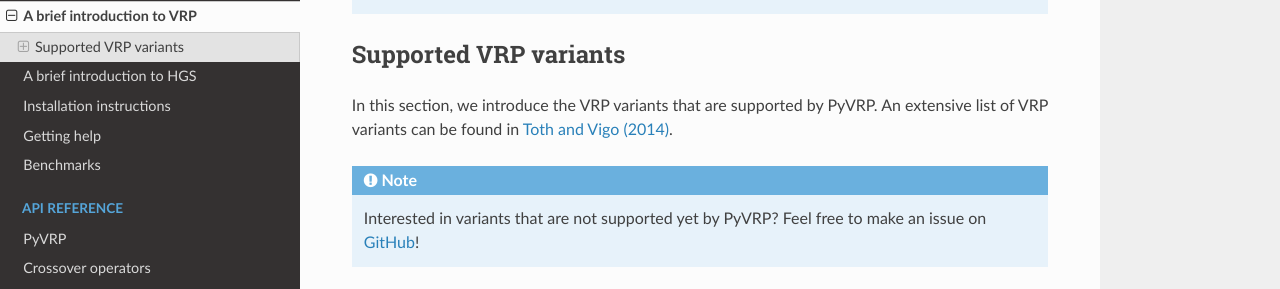
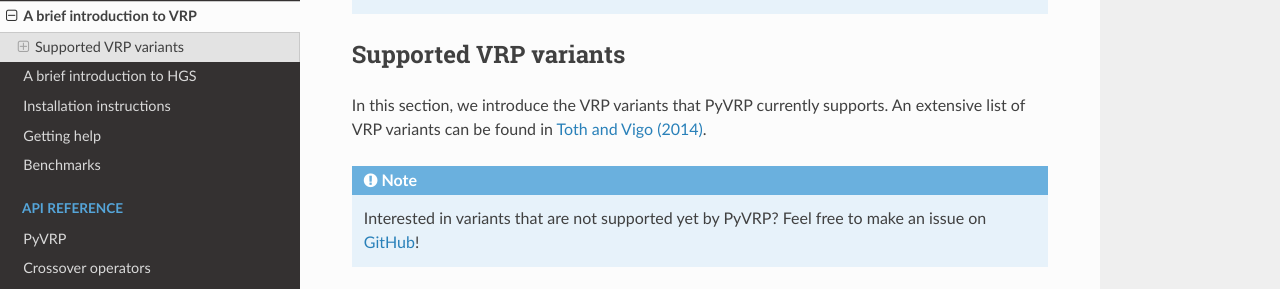
Before and after one commit to PyVRP/PyVRP, a Sphinx documentation site: the page built from docs/source/setup/introduction_to_vrp.rst, in a window 1280 px wide and 900 px high, scrolled down 421 px. Shown: the part 162-451 px from the top of the window. Built offline with Sphinx 7.4.7 and the Read the Docs theme 2.0.0, drawn with Linux system fonts in a browser that asks for light colours; pages that are not in the unit, such as notebooks, are missing from menus.

Commit message:
Update docs/source/setup/introduction_to_vrp.rst
Co-authored-by: Niels Wouda <N-Wouda@users.noreply.github.com>

```diff
--- a/docs/source/setup/introduction_to_vrp.rst
+++ b/docs/source/setup/introduction_to_vrp.rst
@@ -18,7 +18,7 @@ Various heuristics, metaheuristics, and exact methods have been developed to tac
 Supported VRP variants
 ----------------------
 
-In this section, we introduce the VRP variants that are supported by PyVRP.
+In this section, we introduce the VRP variants that PyVRP currently supports.
 An extensive list of VRP variants can be found in `Toth and Vigo (2014) <https://doi.org/10.1137/1.9780898718515>`_.
 
 .. note::
```
